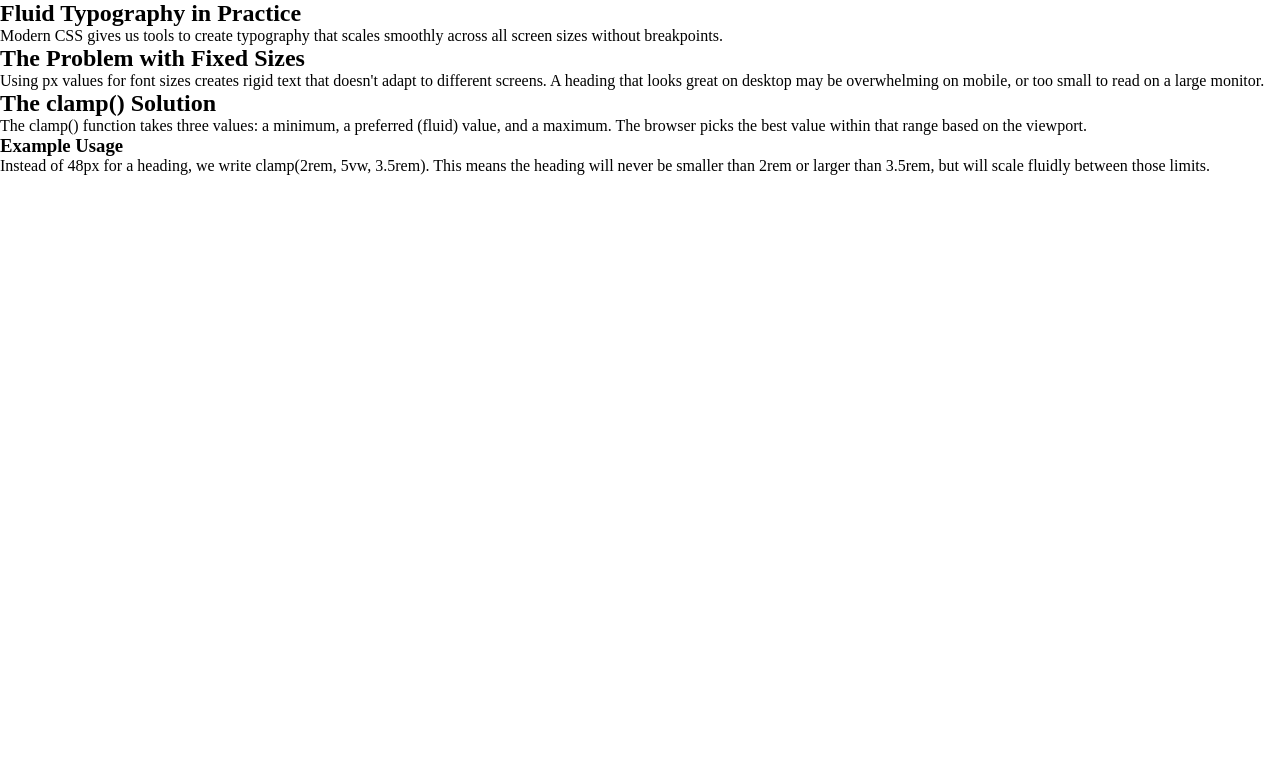
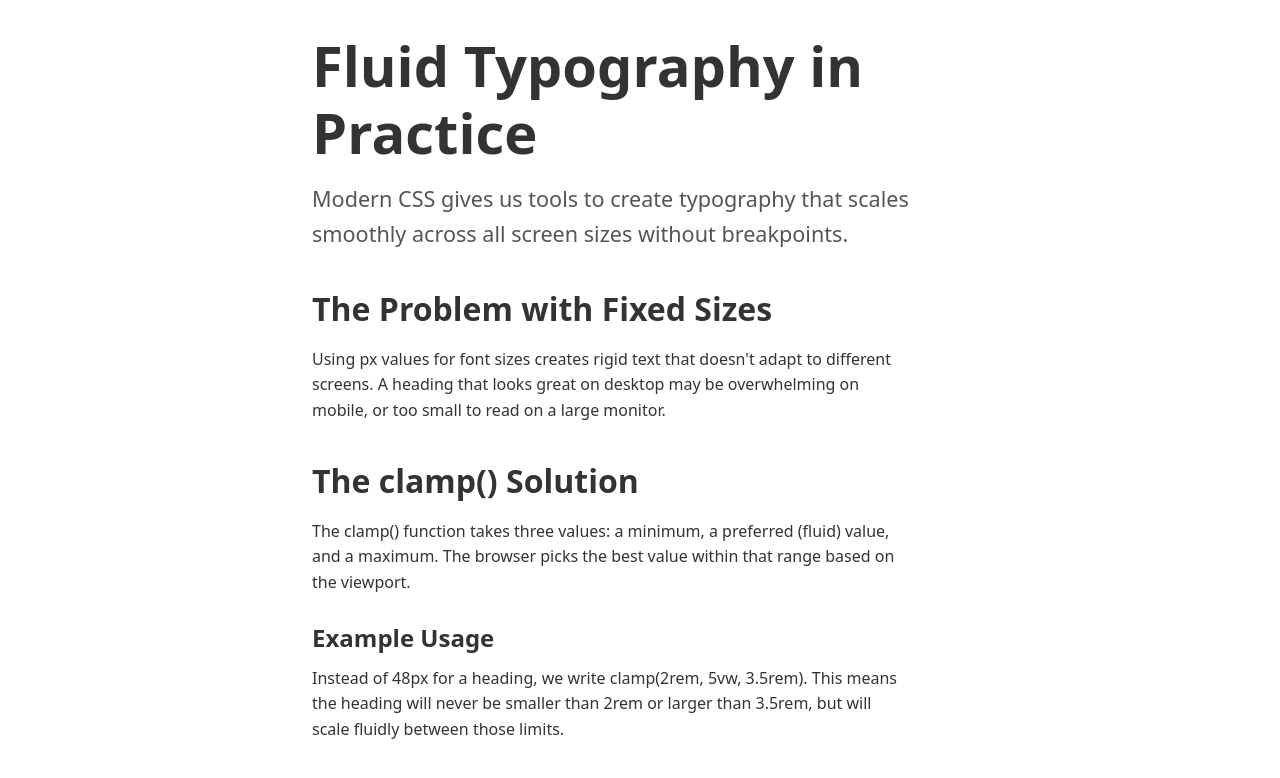
Before and after one commit to angularWorkshop/html_lessons, a plain HTML site: page index.html in a window 1280 px wide. Drawn offline with Linux system fonts and the light colour scheme.

Commit message:
Add answer: fluid-typography

```diff
--- a/styles.css
+++ b/styles.css
@@ -1,16 +1,10 @@
-/* === Fluid Typography Exercise === */
+/* === Fluid Typography — Solution === */
 * { margin: 0; padding: 0; box-sizing: border-box; }
 
-/* TODO 1: body — font-family system-ui, font-size 1rem (base), line-height 1.6, color #333 */
-
-/* TODO 2: .container — width min(90%, 720px), margin 0 auto, padding 2rem */
-
-/* TODO 3: h1 — font-size clamp(2rem, 5vw, 3.5rem), line-height 1.2, margin-bottom 1rem */
-
-/* TODO 4: h2 — font-size clamp(1.5rem, 3vw, 2rem), margin-top 2rem, margin-bottom 0.75rem */
-
-/* TODO 5: h3 — font-size clamp(1.125rem, 2.5vw, 1.5rem), margin-top 1.5rem, margin-bottom 0.5rem */
-
-/* TODO 6: p — margin-bottom 1rem, max-width 65ch */
-
-/* TODO 7: .lead — font-size clamp(1.1rem, 2.5vw, 1.35rem), color #555, margin-bottom 2rem */
+body { font-family: system-ui, sans-serif; font-size: 1rem; line-height: 1.6; color: #333; }
+.container { width: min(90%, 720px); margin: 0 auto; padding: 2rem; }
+h1 { font-size: clamp(2rem, 5vw, 3.5rem); line-height: 1.2; margin-bottom: 1rem; }
+h2 { font-size: clamp(1.5rem, 3vw, 2rem); margin-top: 2rem; margin-bottom: 0.75rem; }
+h3 { font-size: clamp(1.125rem, 2.5vw, 1.5rem); margin-top: 1.5rem; margin-bottom: 0.5rem; }
+p { margin-bottom: 1rem; max-width: 65ch; }
+.lead { font-size: clamp(1.1rem, 2.5vw, 1.35rem); color: #555; margin-bottom: 2rem; }
```
Also changed, not shown: README.md.
